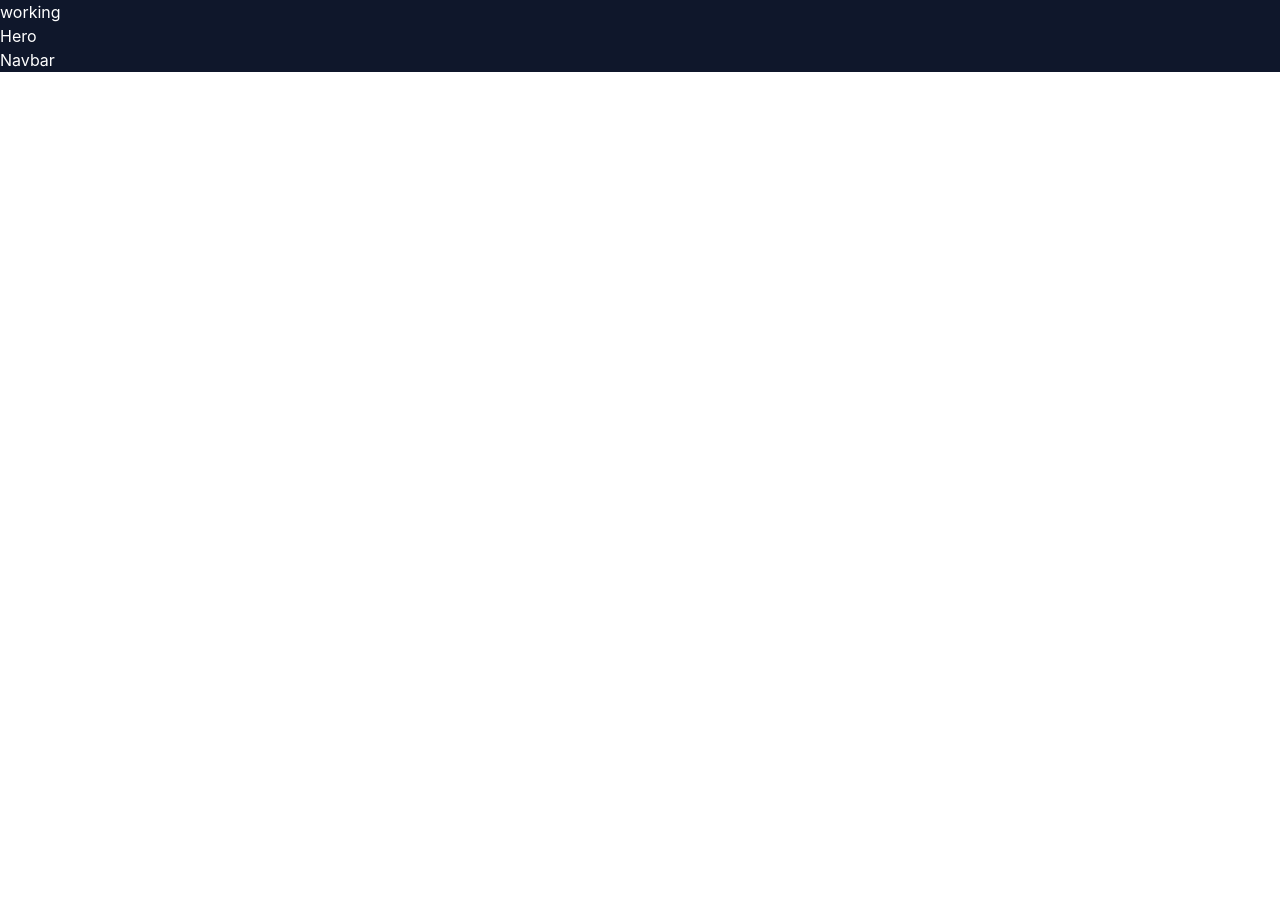
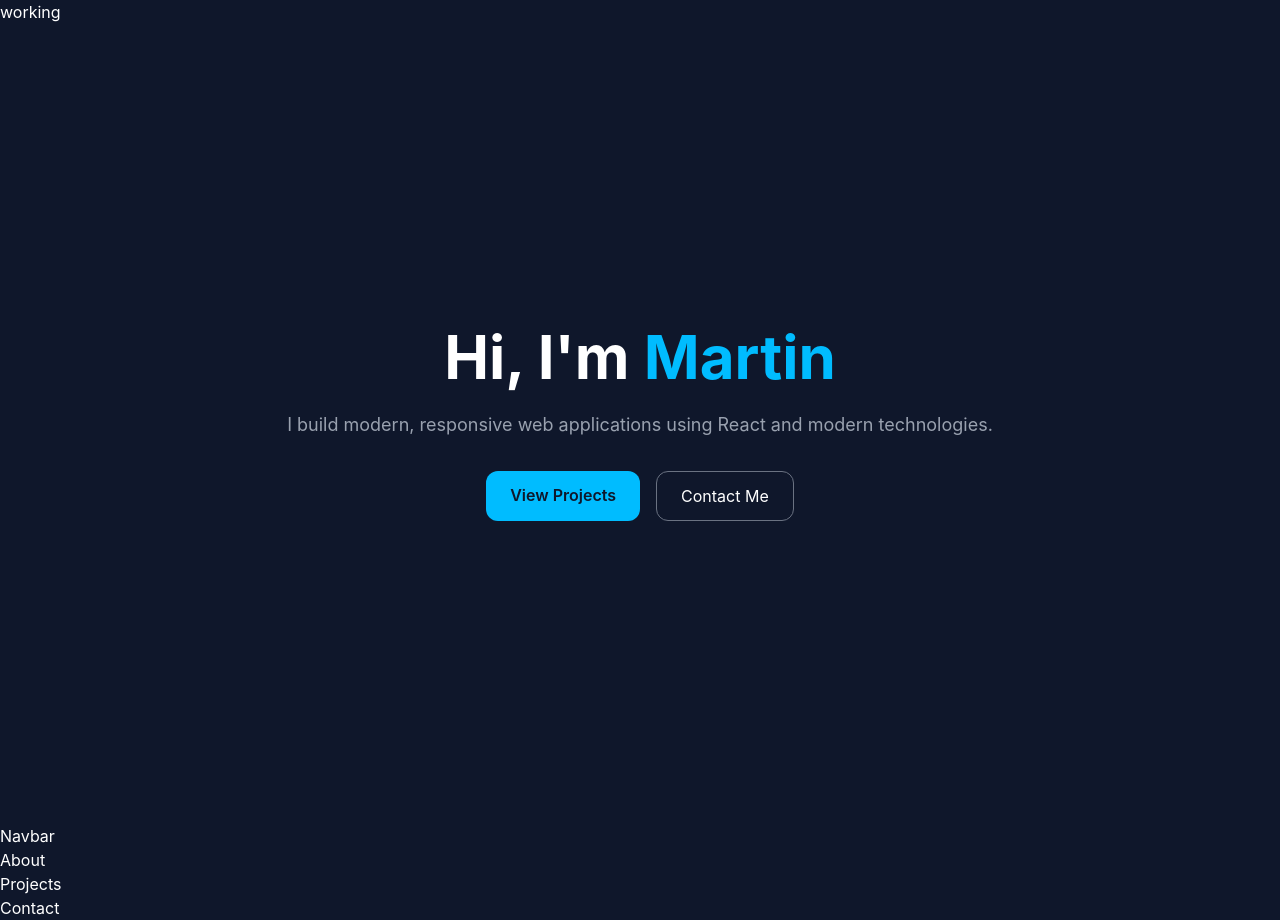
Before and after one commit to ALTUM-02/altum02.me-frontend, a React (Vite) app: page / in a window 1280 px wide. Before the commit the page ends 800 px from the top, so only its background shows below. Built offline with nearby package versions, Linux system fonts and the light colour scheme.

Commit message:
new change

```diff
--- a/src/App.tsx
+++ b/src/App.tsx
@@ -1,5 +1,8 @@
+import About from "./section/About";
+import Contact from "./section/Contact";
 import Hero from "./section/Hero";
 import Navbar from "./section/Navbar";
+import Projects from "./section/Projects";
 
 function App() {
   return (
@@ -7,6 +10,9 @@ function App() {
       <h1>working</h1>
       <Hero />
       <Navbar />
+      <About />
+      <Projects />
+      <Contact />
     </div>
   );
 }
--- a/src/section/Hero.tsx
+++ b/src/section/Hero.tsx
@@ -1,4 +1,56 @@
+import { motion } from "framer-motion";
+import { container, fadeUp } from "../data/animations";
+
 function Hero() {
-  return <h1>Hero</h1>;
+  return (
+    <motion.section
+      id="home"
+      className="min-h-screen flex items-center justify-center px-6"
+      variants={container}
+      initial="hidden"
+      animate="show"
+    >
+      <div className="text-center max-w-3xl mx-auto">
+
+        {/* 🔹 Title */}
+        <motion.h1
+          className="text-5xl md:text-6xl font-bold mb-6"
+          variants={fadeUp}
+        >
+          Hi, I'm <span className="text-sky-400">Martin</span>
+        </motion.h1>
+
+        {/* 🔹 Subtitle */}
+        <motion.p
+          className="text-gray-400 text-lg mb-8"
+          variants={fadeUp}
+        >
+          I build modern, responsive web applications using React and modern technologies.
+        </motion.p>
+
+        {/* 🔹 Buttons */}
+        <motion.div
+          className="flex justify-center gap-4"
+          variants={fadeUp}
+        >
+          <a
+            href="#projects"
+            className="bg-sky-400 text-slate-900 px-6 py-3 rounded-xl font-semibold hover:bg-sky-300 transition"
+          >
+            View Projects
+          </a>
+
+          <a
+            href="#contact"
+            className="border border-gray-500 px-6 py-3 rounded-xl hover:border-sky-400 hover:text-sky-400 transition"
+          >
+            Contact Me
+          </a>
+        </motion.div>
+
+      </div>
+    </motion.section>
+  );
 }
+
 export default Hero;
```
